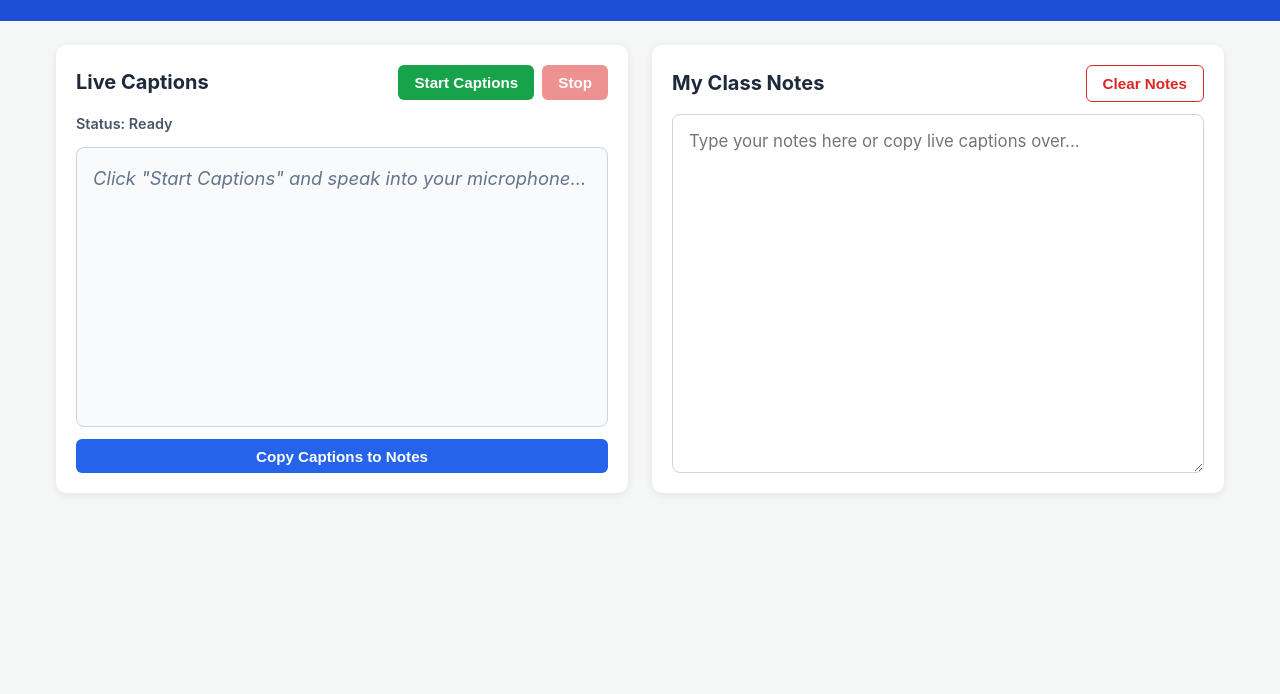
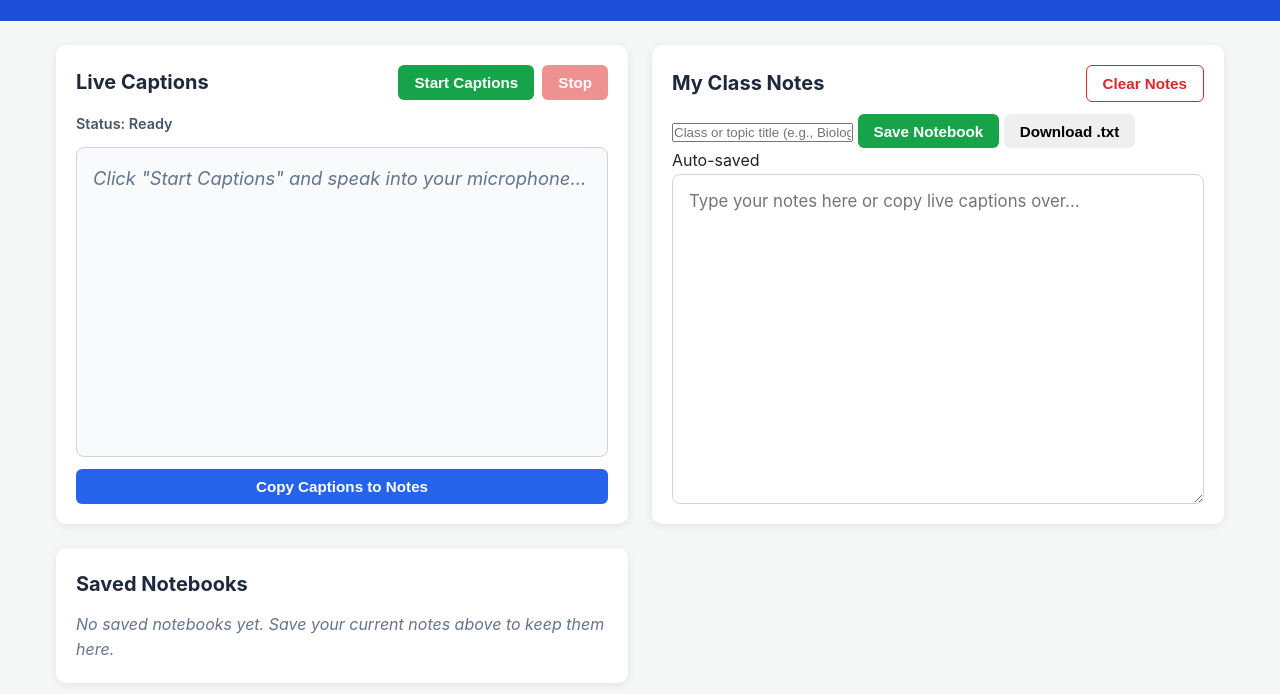
Before and after one commit to jonah1521/Live-Caption, a plain HTML site: page index.html in a window 1280 px wide. Shown: the part 100-794 px from the top of the page. Drawn offline with Linux system fonts and the light colour scheme.

Commit message:
Enhance notebook features in index.html
Added notebook title input, save and download buttons, and a save status indicator.

```diff
--- a/index.html
+++ b/index.html
@@ -40,7 +40,25 @@
             <button id="clear-notes-btn" class="btn danger-outline">Clear Notes</button>
         </div>
 
+        <div class="notebook-bar">
+            <input type="text" id="notebook-title" class="title-input" placeholder="Class or topic title (e.g., Biology 101)">
+            <button id="save-notebook-btn" class="btn primary">Save Notebook</button>
+            <button id="download-current-btn" class="btn secondary-inline">Download .txt</button>
+        </div>
+
+        <div id="save-status" class="save-indicator">Auto-saved</div>
+
         <textarea id="notes-input" placeholder="Type your notes here or copy live captions over..."></textarea>
+    </section>
+
+    <!-- Saved Notebooks Section (Full Width Below) -->
+    <section class="card saved-notebooks-section">
+        <div class="card-header">
+            <h2>Saved Notebooks</h2>
+        </div>
+        <div id="notebooks-list" class="notebooks-list">
+            <p class="placeholder">No saved notebooks yet. Save your current notes above to keep them here.</p>
+        </div>
     </section>
 </main>
 
```
